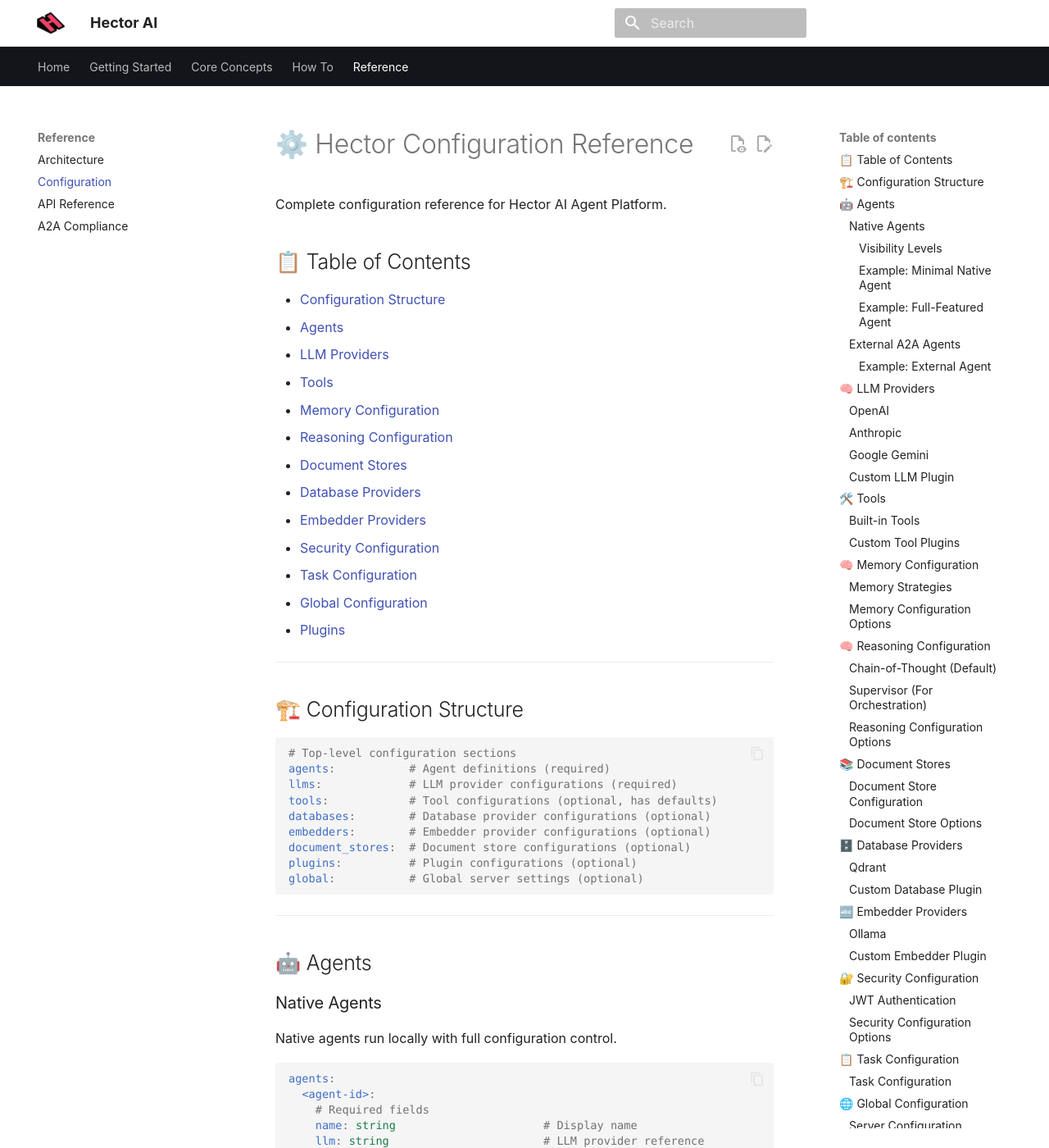
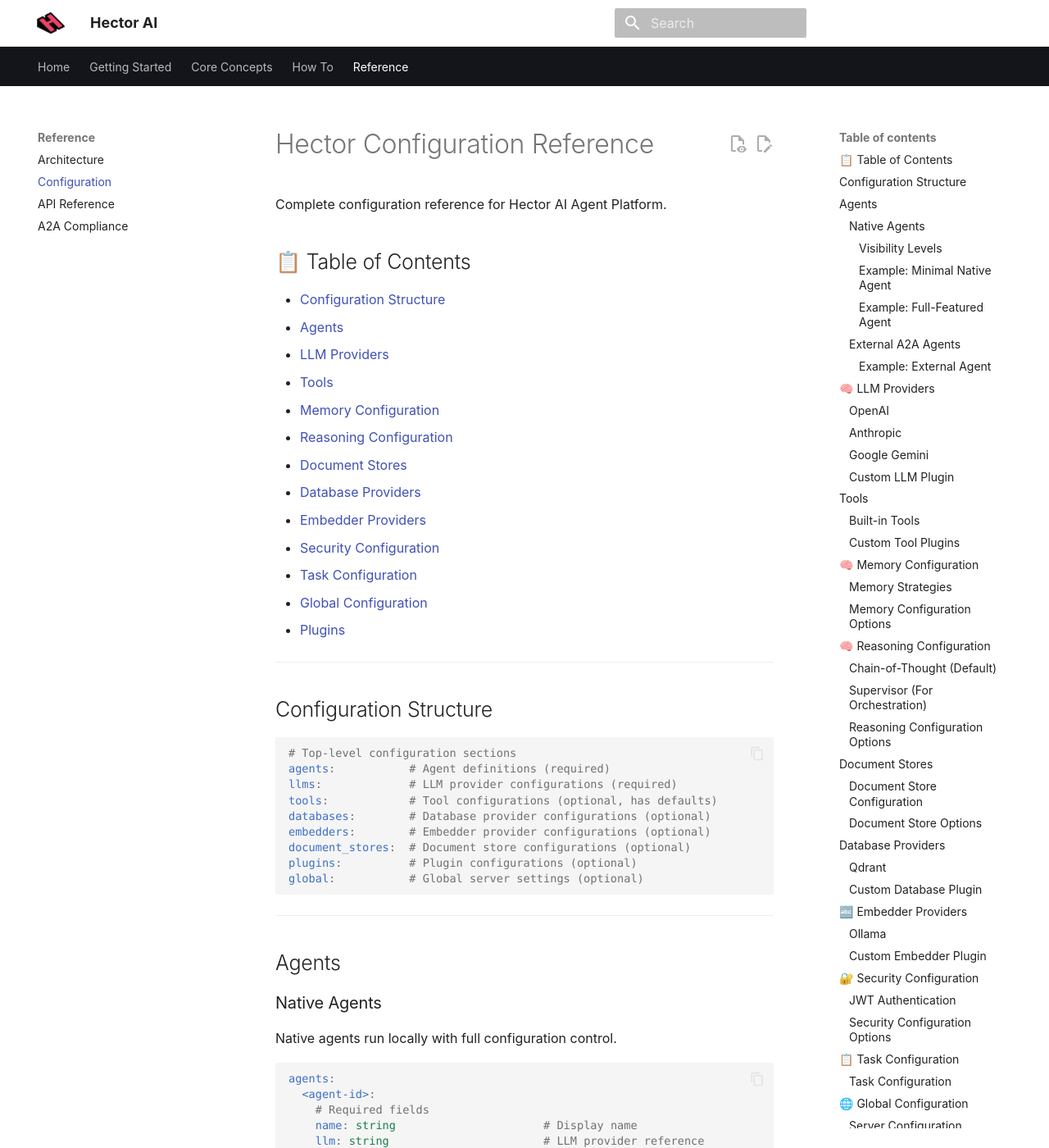
Before and after one commit to kadirpekel/hector, an MkDocs documentation site: the page built from docs/configuration.md, in a window 1280 px wide and 1400 px high. Shown: the whole window at 82% size. Built offline with MkDocs 1.6.1 and Material for MkDocs 9.7.7, drawn with Linux system fonts in a browser that asks for light colours; comment, search, counter and statistics services are not loaded; some of the changed text lies outside the part shown.

Commit message:
docs consistency

````diff
--- a/docs/configuration.md
+++ b/docs/configuration.md
@@ -3,7 +3,7 @@ title: Configuration Reference
 description: Complete YAML configuration reference for Hector AI Agent Platform
 ---
 
-# ⚙️ Hector Configuration Reference
+# Hector Configuration Reference
 
 Complete configuration reference for Hector AI Agent Platform.
 
@@ -25,7 +25,7 @@ Complete configuration reference for Hector AI Agent Platform.
 
 ---
 
-## 🏗️ Configuration Structure
+## Configuration Structure
 
 ```yaml
 # Top-level configuration sections
@@ -41,7 +41,7 @@ global:           # Global server settings (optional)
 
 ---
 
-## 🤖 Agents
+## Agents
 
 ### Native Agents
 
@@ -272,7 +272,7 @@ llms:
 
 ---
 
-## 🛠️ Tools
+## Tools
 
 Configure built-in tools and custom tool plugins.
 
@@ -448,7 +448,7 @@ reasoning:
 
 ---
 
-## 📚 Document Stores
+## Document Stores
 
 Configure document stores for RAG (Retrieval-Augmented Generation).
 
@@ -499,7 +499,7 @@ document_stores:
 
 ---
 
-## 🗄️ Database Providers
+## Database Providers
 
 Configure vector database providers for document storage and retrieval.
 
@@ -734,7 +734,7 @@ plugins:
 
 ---
 
-## 📝 Configuration Examples
+## Configuration Examples
 
 ### Minimal Configuration
 
@@ -852,7 +852,7 @@ global:
 
 ---
 
-## 🔧 Environment Variables
+## Environment Variables
 
 Hector supports environment variable substitution in configuration:
 
@@ -885,7 +885,7 @@ auth:
 
 ---
 
-## ✅ Configuration Validation
+## Configuration Validation
 
 Hector validates configuration on startup:
 
@@ -908,7 +908,7 @@ Hector validates configuration on startup:
 
 ---
 
-## 🔗 Related Documentation
+## Related Documentation
 
 - [Building Agents](agents.md) - Learn how to build AI agents
 - [Architecture](architecture.md) - Understand Hector's architecture
````
Also changed, not shown: docs/architecture.md (+1 -1 lines), docs/memory.md (+3 -3 lines), docs/plugins.md (+8 -8 lines), docs/tools.md (+7 -7 lines).
